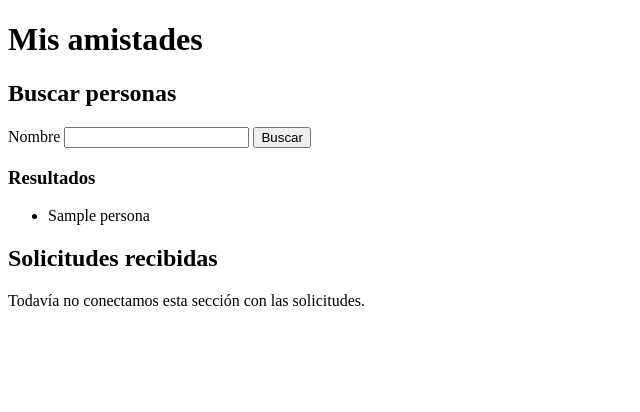
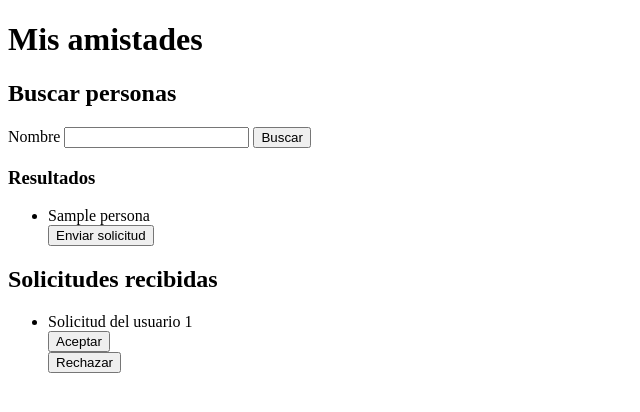
Before and after one commit to marinaMercadal/PID, a Flask app: template templates/amistad.html in a window 1280 px wide. Shown: the top 412 px of the page, without its empty margins (0-640 px from the left). Run offline with Flask 3, Linux system fonts and the light colour scheme; the template is opened without the code that fills it: most values are stand-ins (such as "Sample title", 1, 10 or a date in 2020).

Commit message:
juntando login con solicitud de amistades

```diff
--- a/app.py
+++ b/app.py
@@ -1,9 +1,13 @@
-from flask import Flask, request , render_template
+from flask import Flask, request, render_template, session, redirect, url_for
 from dominio.usuario import Usuario
 from base_datos.usuario_acciones import guardar
 from base_datos.usuario_acciones import buscarPorNombre, verificar_login
+from base_datos.credenciales import SECRET_KEY
+from amistad_acciones import enviarSolicitud, aceptarSolicitud, rechazarSolicitud
+from base_datos.solicitud_acciones import obtenerRecibidas
 
 app= Flask(__name__)
+app.config["SECRET_KEY"]=SECRET_KEY
 
 @app.route("/registro", methods=["POST"])
 def registro():
@@ -36,7 +40,9 @@ def login():
     if usuario_encontrado is None:
         return render_template("login.html", error="Email o contraseña incorrectos"), 401
 
-    return f"Bienvenido, {usuario_encontrado.nombre}", 200
+    session.clear()
+    session["usuarioID"]=usuario_encontrado.id
+    return redirect(url_for("mostrar_amistad"))
 
 
 
@@ -44,16 +50,55 @@ def login():
 
 @app.route("/amistad",methods=["GET"])
 def mostrar_amistad():
+    if "usuarioID" not in session:
+        return redirect(url_for("mostrar_login"))
     nombre=request.args.get("nombre","")
     personas=buscarPorNombre(nombre)
+    recibidas=obtenerRecibidas(session["usuarioID"])
 
     return render_template(
         "amistad.html",
         personas=personas,
-        nombre=nombre
+        nombre=nombre,
+        recibidas=recibidas
     )
 
+@app.route("/amistad/enviar/<int:receptorID>",methods=["POST"])
+def enviar_solicitud(receptorID):
+    if "usuarioID" not in session:
+        return redirect(url_for("mostrar_login"))
 
+    emisorID=session["usuarioID"]
+    solicitud=enviarSolicitud(emisorID,receptorID)
+
+    if solicitud is None:
+        return "No se puede enviar esta solicitud.", 400
+
+    return redirect(url_for("mostrar_amistad"))
+
+@app.route("/amistad/aceptar/<int:solicitudID>",methods=["POST"])
+def aceptar_solicitud(solicitudID):
+    if "usuarioID" not in session:
+        return redirect(url_for("mostrar_login"))
+
+    aceptada=aceptarSolicitud(solicitudID,session["usuarioID"])
+
+    if not aceptada:
+        return "No se puede aceptar esta solicitud", 400
+
+    return redirect(url_for("mostrar_amistad"))
+
+@app.route("/amistad/rechazar/<int:solicitudID>",methods=["POST"])
+def rechazar_solicitud(solicitudID):
+    if "usuarioID" not in session:
+        return redirect(url_for("mostrar_login"))
+
+    rechazada=rechazarSolicitud(solicitudID,session["usuarioID"])
+
+    if not rechazada:
+        return "No se puede rechazar esta solicitud", 400
+
+    return redirect(url_for("mostrar_amistad"))
 
 if __name__ == "__main__":
     app.run(debug=True, port=5001)
--- a/templates/amistad.html
+++ b/templates/amistad.html
@@ -3,7 +3,7 @@
 <head>
     <meta charset="UTF-8">
     <meta name="viewport" content="width=device-width, initial-scale=1.0">
-    <title>Amistades - JuntApp</title>
+    <title>Amistades JuntApp</title>
 </head>
 <body>
     <h1>Mis amistades</h1>
@@ -18,13 +18,40 @@
     <h3>Resultados</h3>
     <ul>
         {% for persona in personas %}
-            <li>{{ persona.nombre }}</li>
+            <li>
+    {{ persona.nombre }}
+
+    {% if persona.id != session["usuarioID"] %}
+        <form method="POST"
+              action="{{ url_for('enviar_solicitud', receptorID=persona.id) }}">
+            <button type="submit">Enviar solicitud</button>
+        </form>
+    {% endif %}
+</li>
         {% else %}
-            <li>No se encontraron personas.</li>
+            <li>No se encontraron personas</li>
         {% endfor %}
     </ul>
 {% endif %}
     <h2>Solicitudes recibidas</h2>
-    <p>Todavía no conectamos esta sección con las solicitudes.</p>
+    <ul>
+        {% for solicitud in recibidas %}
+            <li>
+                Solicitud del usuario {{ solicitud.emisorID }}
+
+                <form method="POST"
+                      action="{{ url_for('aceptar_solicitud', solicitudID=solicitud.id) }}">
+                    <button type="submit">Aceptar</button>
+                </form>
+
+                <form method="POST"
+                      action="{{ url_for('rechazar_solicitud', solicitudID=solicitud.id) }}">
+                    <button type="submit">Rechazar</button>
+                </form>
+            </li>
+        {% else %}
+            <li>No tenes solicitudes pendientes</li>
+        {% endfor %}
+    </ul>
 </body>
 </html>
```
Also changed, not shown: base_datos/solicitud_acciones.py (+8 -0 lines).
